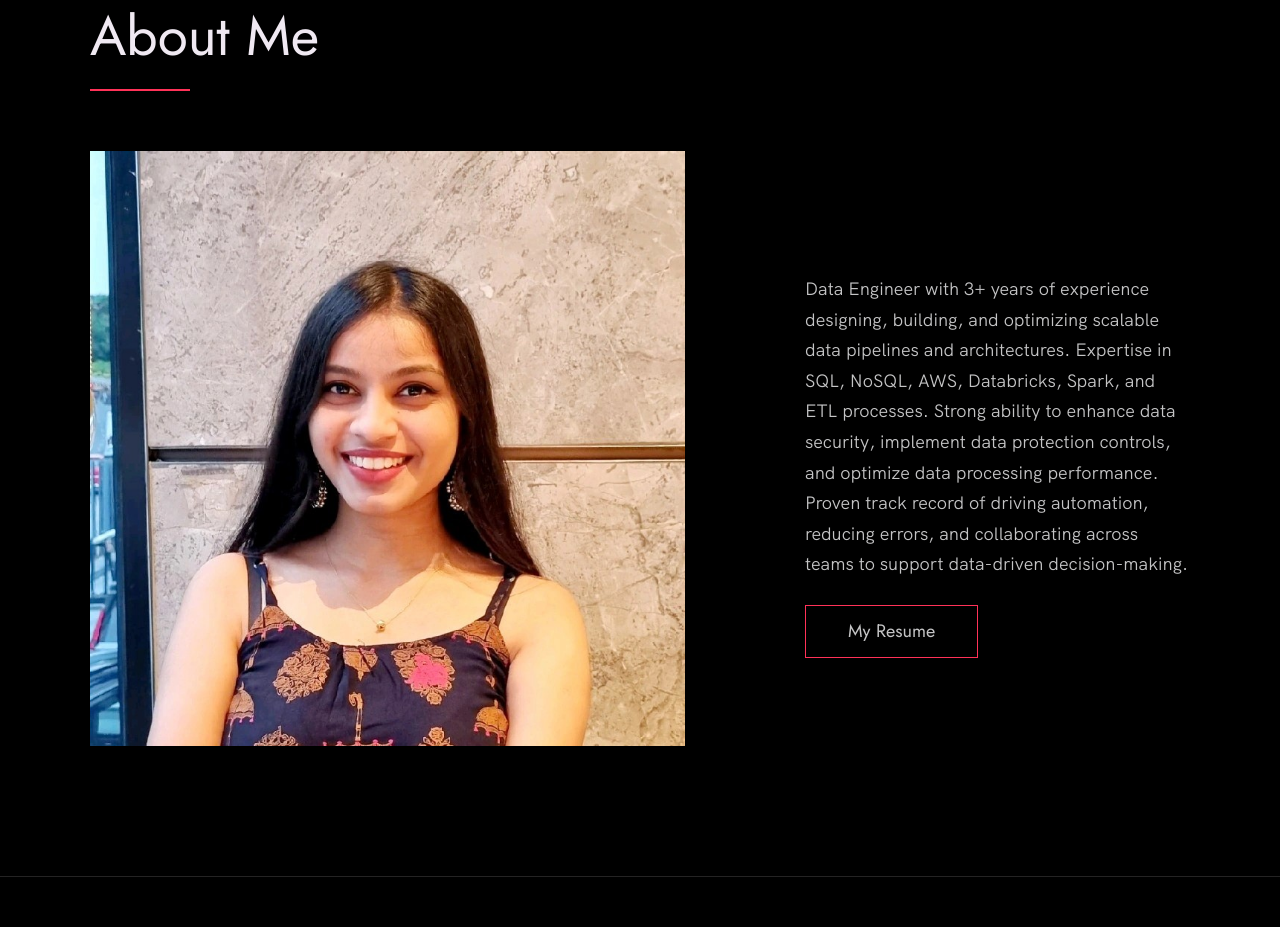
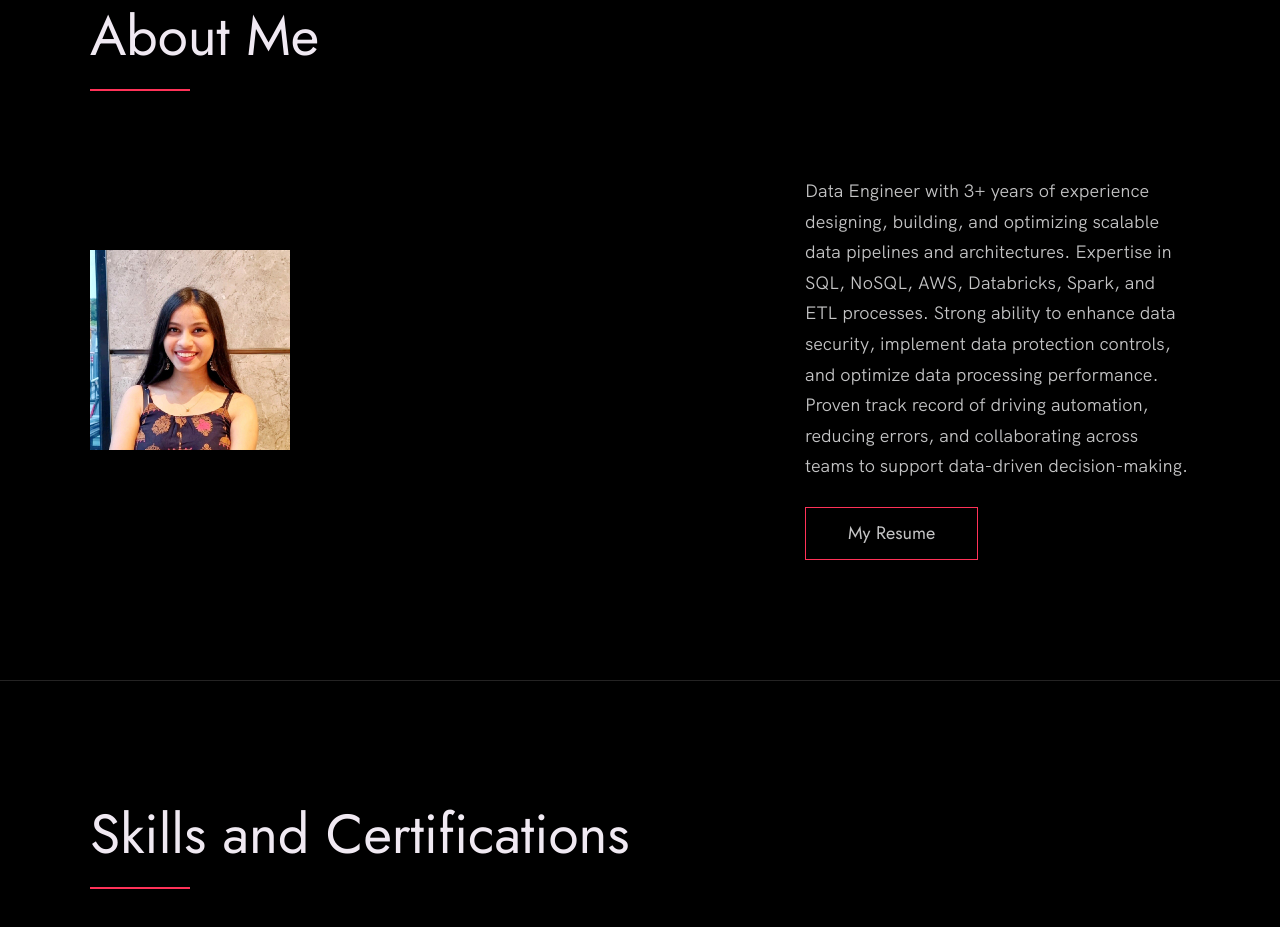
Before and after one commit to sumankumari13/sumankumari13.github.io, a plain HTML site: page index.html in a window 1280 px wide. Shown: the part 917-1844 px from the top of the page. Drawn offline with Linux system fonts and the light colour scheme.

Commit message:
added about photot

```diff
--- a/index.css
+++ b/index.css
@@ -563,6 +563,11 @@ body:not(.user-is-tabbing) a:focus {
     }
 }
 
+.about__photo {
+  height: 200px; /* Adjust the height as needed */
+  object-fit: cover; /* Ensures the image scales properly without distortion */
+  width: auto; /* Maintain the aspect ratio */
+}
 /* --------------------------------------- */
 /* ----- Contact ----- */
 /* --------------------------------------- */
```
